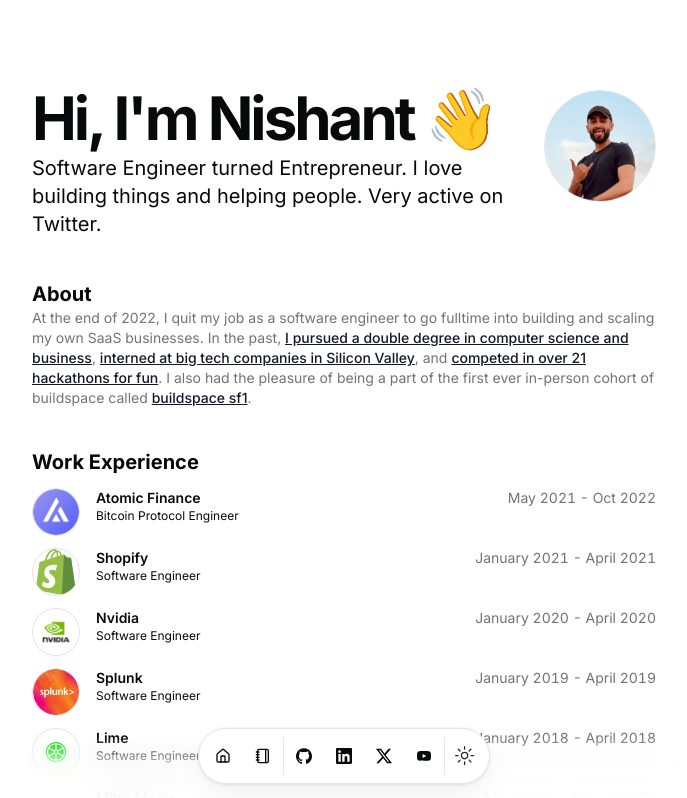
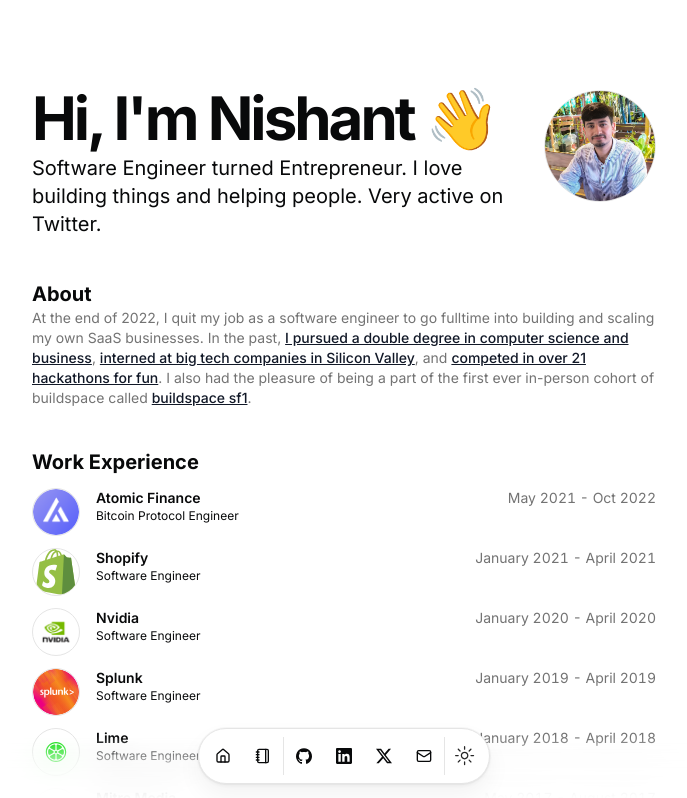
Before and after one commit to nishant-sheoran/Anirul, a Next.js app: page / in a window 1280 px wide. Shown: the top 798 px of the page, without its empty margins (296-983 px from the left). Built offline with nearby package versions, Linux system fonts and the light colour scheme.

Commit message:
Configuring Anirul

```diff
--- a/src/data/resume.tsx
+++ b/src/data/resume.tsx
@@ -35,37 +35,37 @@
     social: {
       GitHub: {
         name: "GitHub",
-        url: "https://dub.sh/dillion-github",
+        url: "https://git.new/nishant-github",
         icon: Icons.github,
 
         navbar: true,
       },
       LinkedIn: {
         name: "LinkedIn",
-        url: "https://dub.sh/dillion-linkedin",
+        url: "https://dub.sh/nishant-linkedin",
         icon: Icons.linkedin,
 
         navbar: true,
       },
       X: {
         name: "X",
-        url: "https://dub.sh/dillion-twitter",
+        url: "https://dub.sh/nishant-twitter",
         icon: Icons.x,
 
         navbar: true,
       },
       Youtube: {
         name: "Youtube",
-        url: "https://dub.sh/dillion-youtube",
+        url: "#",
         icon: Icons.youtube,
-        navbar: true,
+        navbar: false,
       },
       email: {
         name: "Send Email",
-        url: "#",
+        url: "mailto:w.nishantsheoran@gmail.com",
         icon: Icons.email,
 
-        navbar: false,
+        navbar: true,
       },
     },
   },
```
Also changed, not shown: public/me.png.
